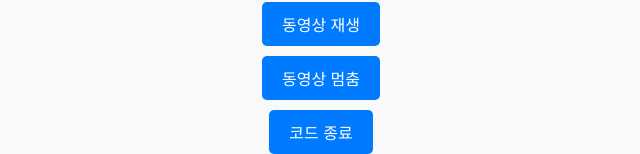
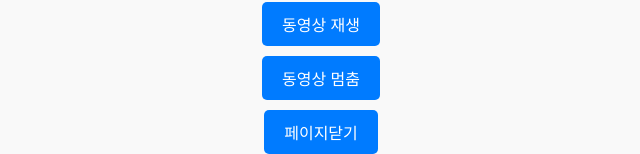
Before and after one commit to tt0410tt/ADAS_KTP, a Flask app: page / in a window 1280 px wide. Shown: the part 870-1024 px from the top of the page, without its empty margins (319-959 px from the left). Run offline with Flask 3, Linux system fonts and the light colour scheme.

Commit message:
피드백 적용( 문구 설정 오류 )

```diff
--- a/webtest/templates/index.html
+++ b/webtest/templates/index.html
@@ -65,7 +65,7 @@
     <!-- 버튼 -->
     <button onclick="playVideos()">동영상 재생</button>
     <button onclick="stopVideos()">동영상 멈춤</button>
-    <button onclick="shutdownServer()">코드 종료</button>
+    <button onclick="pageclose()">페이지닫기</button>
 
     <!-- 스크립트 -->
     <script>
@@ -83,8 +83,8 @@
             alert("동영상 일시 정지!");
         }
 
-        function shutdownServer() {
-            if (confirm("정말 서버를 종료하시겠습니까?")) {
+        function pageclose() {
+            if (confirm("영상 재생을 중지하고, 현재 페이지를 닫으시겠습니까?")) {
                 fetch('/shutdown', { method: 'POST' })
                     .then(response => response.text())
                     .then(data => {
```
